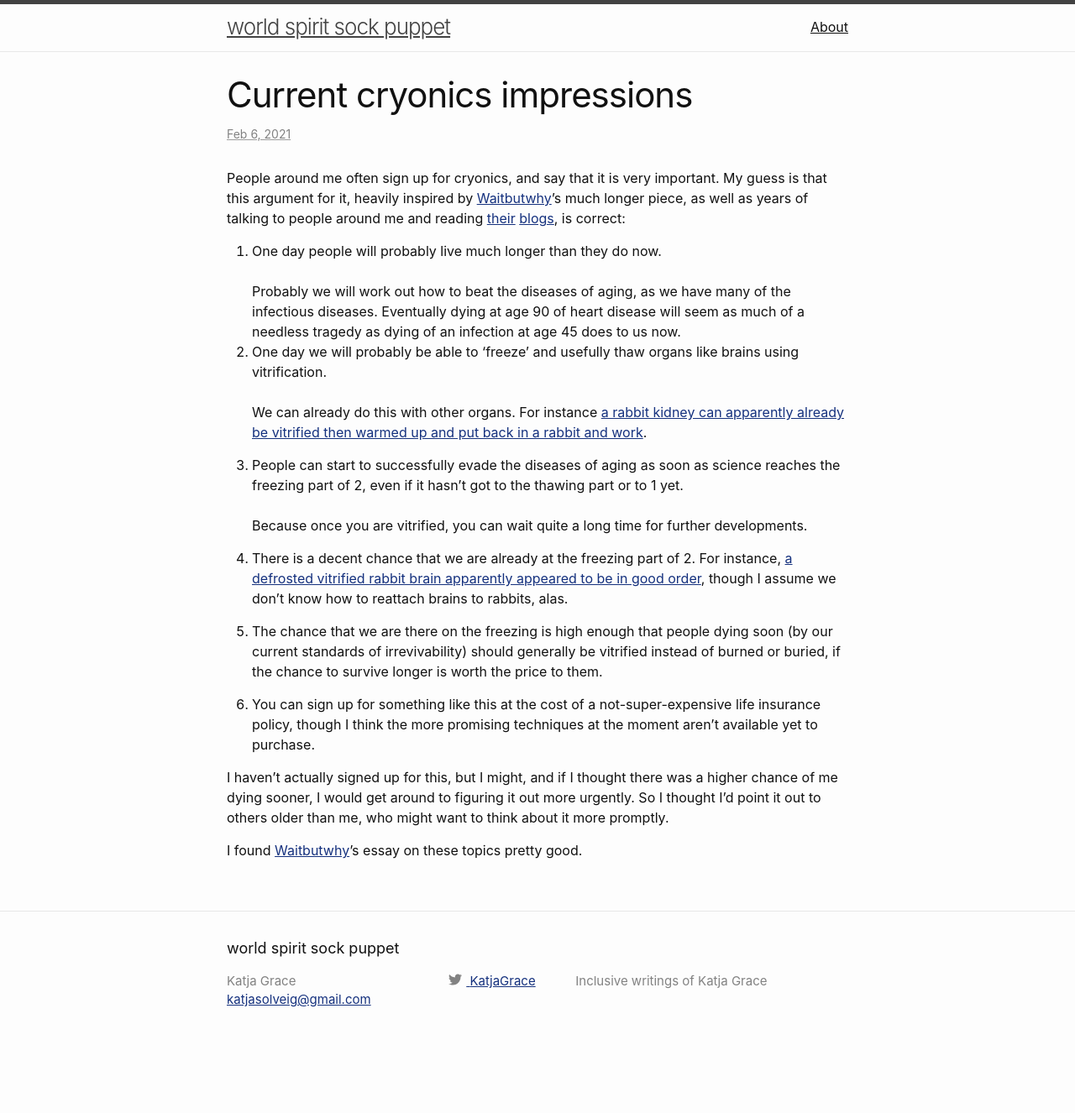
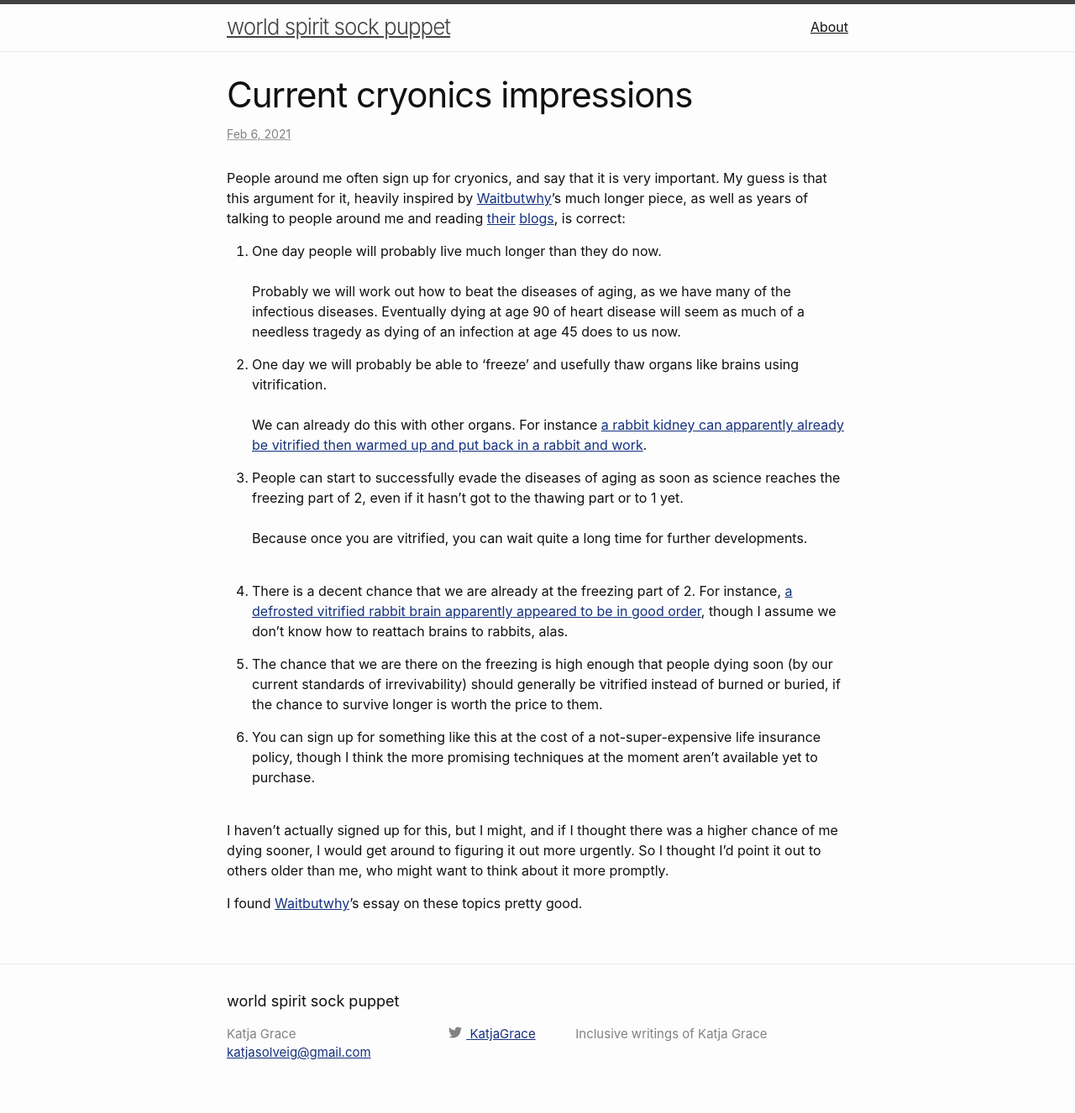
Before and after one commit to katjagrace/katjagrace.github.io, a Jekyll site: the page built from _posts/2021-02-06-cryonics.md, in a window 1280 px wide. Shown: the whole page at 84% size. Built offline with Jekyll 4.4.1, drawn with Linux system fonts in a browser that asks for light colours; comment, search, counter and statistics services are not loaded; before the commit the page ends 1263 px from its top, so only the background shows below that.

Commit message:
cryonics

```diff
--- a/_posts/2021-02-06-cryonics.md
+++ b/_posts/2021-02-06-cryonics.md
@@ -8,18 +8,20 @@ image:
 summary:
 ---
 People around me often sign up for cryonics, and say that it is very important. My guess is that this argument for it, heavily inspired by [Waitbutwhy](https://waitbutwhy.com/2016/03/cryonics.html)'s much longer piece, as well as years of talking to people around me and reading [their](https://www.lesswrong.com/) [blogs](https://www.overcomingbias.com/), is correct:
+
 1. One day people will probably live much longer than they do now.<br><br>Probably we will work out how to beat the diseases of aging, as we have many of the infectious diseases. Eventually dying at age 90 of heart disease will seem as much of a needless tragedy as dying of an infection at age 45 does to us now.
+
 2. One day we will probably be able to 'freeze' and usefully thaw organs like brains using vitrification.<br><br>We can already do this with other organs. For instance [a rabbit kidney can apparently already be vitrified then warmed up and put back in a rabbit and work](https://www.ncbi.nlm.nih.gov/pmc/articles/PMC2781097/).
 
-3. People can start to successfully evade the diseases of aging as soon as science reaches the freezing part of 2, even if it hasn't got to the thawing part or to 1 yet.<br><br>Because once you are vitrified, you can wait quite a long time for further developments.
+3. People can start to successfully evade the diseases of aging as soon as science reaches the freezing part of 2, even if it hasn't got to the thawing part or to 1 yet.<br><br>Because once you are vitrified, you can wait quite a long time for further developments.<br><br>
 
-4. There is a decent chance that we are already at the freezing part of 2.
-  For instance, [a defrosted vitrified rabbit brain apparently appeared to be in good order](https://www.rt.com/news/332074-cryonics-rabbit-brain-regenerated/), though I assume we don't know how to reattach brains to rabbits, alas.
+4. There is a decent chance that we are already at the freezing part of 2. For instance, [a defrosted vitrified rabbit brain apparently appeared to be in good order](https://www.rt.com/news/332074-cryonics-rabbit-brain-regenerated/), though I assume we don't know how to reattach brains to rabbits, alas.
 
 5. The chance that we are there on the freezing is high enough that people dying soon (by our current standards of irrevivability) should generally be vitrified instead of burned or buried, if the chance to survive longer is worth the price to them.
 
 6. You can sign up for something like this at the cost of a not-super-expensive life insurance policy, though I think the more promising techniques at the moment aren't available yet to purchase.
 
+<br>
 I haven't actually signed up for this, but I might, and if I thought there was a higher chance of me dying sooner, I would get around to figuring it out more urgently. So I thought I'd point it out to others older than me, who might want to think about it more promptly.
 
 I found [Waitbutwhy](https://waitbutwhy.com/2016/03/cryonics.html)'s essay on these topics pretty good.
```
